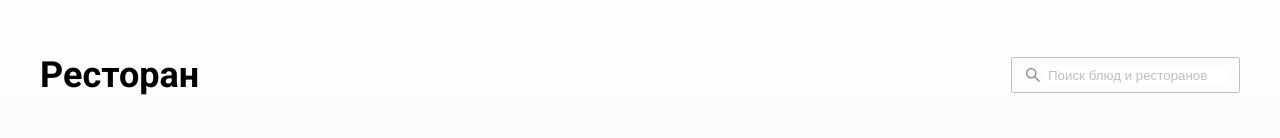
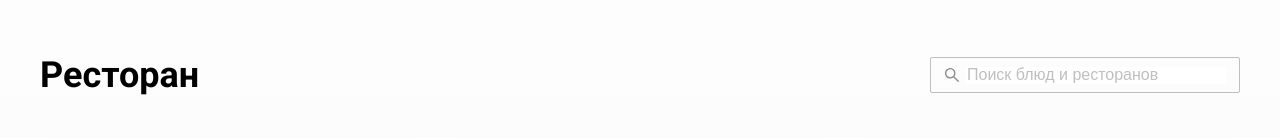
Before and after one commit to Vaso1911/-Delivery-Food-GLO, a plain HTML site: page index.html in a window 1280 px wide. Shown: the part 422-560 px from the top of the page. Drawn offline with Linux system fonts and the light colour scheme.

Commit message:
corrected style search

```diff
--- a/style.css
+++ b/style.css
@@ -86,7 +86,7 @@ a {
 }
 
 .mb-44 {
-    margin-bottom: 44px;
+  margin-bottom: 44px;
 }
 
 .title-section {
@@ -110,7 +110,7 @@ a {
   line-height: 24px;
   border: 1px solid var(--border-color);
   border-radius: 2px;
-  transition: color 0.3s ease-in-out , background 0.3s ease-in-out, border 0.3s ease-in-out;
+  transition: color 0.3s ease-in-out, background 0.3s ease-in-out, border 0.3s ease-in-out;
 }
 
 .btn-action svg {
@@ -123,8 +123,8 @@ a {
   border-color: transparent;
 }
 
-.btn-action:hover svg{
-color: var(--light-color);
+.btn-action:hover svg {
+  color: var(--light-color);
 }
 
 .btn-primary {
@@ -139,9 +139,10 @@ color: var(--light-color);
   border-color: var(--border-color);
 }
 
-.btn-primary:hover svg{
-color: var(--graySecondary-color);
+.btn-primary:hover svg {
+  color: var(--graySecondary-color);
 }
+
 /* >>>>>>>>>>>>>>>>>>>>>>>>>>>>>>>>>>> */
 
 
@@ -206,6 +207,7 @@ color: var(--graySecondary-color);
 }
 
 .search {
+  min-width: 262px;
   -webkit-appearance: none;
   appearance: none;
   border: none;
@@ -213,6 +215,8 @@ color: var(--graySecondary-color);
 }
 
 .search::placeholder {
+  font-size: 16px;
+  line-height: 150%;
   color: var(--search-color);
 }
 
@@ -316,7 +320,7 @@ color: var(--graySecondary-color);
 }
 
 .nav__link:hover {
- color: var(--blue-color);
+  color: var(--blue-color);
 }
 
 .socials {
@@ -332,7 +336,7 @@ color: var(--graySecondary-color);
 }
 
 .socials__link:hover {
-    transform: translateY(-4px);
+  transform: translateY(-4px);
 }
 
 /* footer  close*/
```
